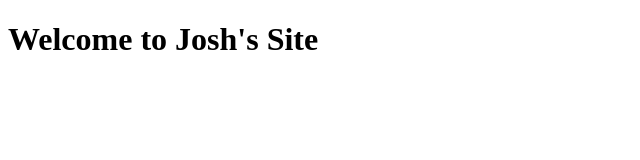
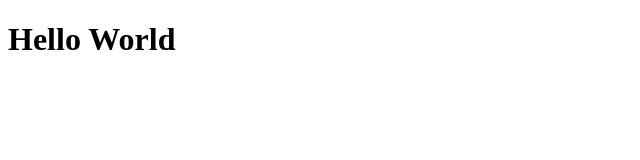
Before and after one commit to joshuatehrlich/joshuatehrlich.github.io, a plain HTML site: page index.html in a window 1280 px wide. Shown: the whole page, without its empty margins (0-640 px from the left). Drawn offline with Linux system fonts and the light colour scheme.

Commit message:
hello world

```diff
--- a/index.html
+++ b/index.html
@@ -4,6 +4,6 @@
 		<title>Josh's Site</title>
 	</head>
 	<body>
-		<h1>Welcome to Josh's Site</h1>
+		<h1>Hello World</h1>
 	</body>
 </html>
```
